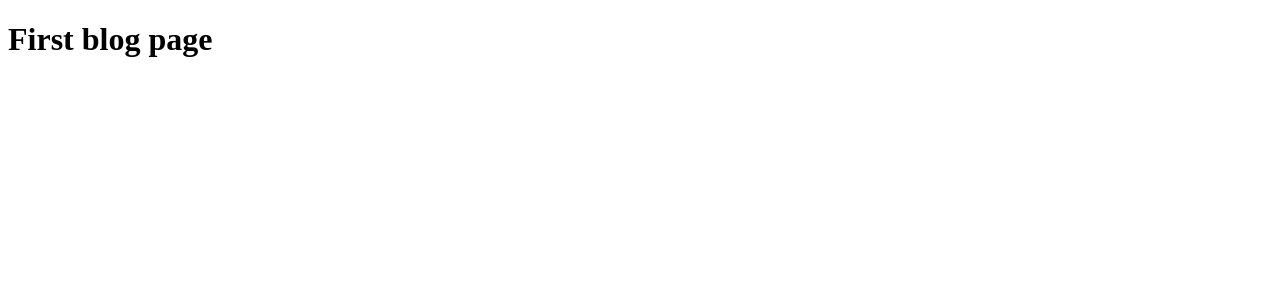
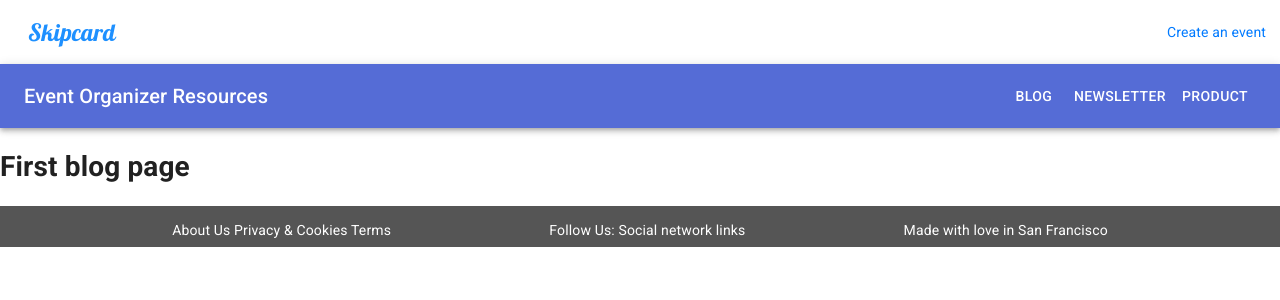
Before and after one commit to kschingiz/sc_test_project, a Next.js app: page /blog in a window 1280 px wide. Shown: the top 300 px of the page. Built offline with nearby package versions, Linux system fonts and the light colour scheme.

Commit message:
material ui setup with nextjs and basic components: header, footer, eventbar

```diff
--- /dev/null
+++ b/components/eventBar.js
@@ -0,0 +1,38 @@
+import React from "react";
+
+import { makeStyles } from "@material-ui/core/styles";
+import AppBar from "@material-ui/core/AppBar";
+import Toolbar from "@material-ui/core/Toolbar";
+import Typography from "@material-ui/core/Typography";
+import Button from "@material-ui/core/Button";
+
+const useStyles = makeStyles(theme => ({
+  root: {
+    flexGrow: 1
+  },
+  menuButton: {
+    marginRight: theme.spacing(2)
+  },
+  title: {
+    flexGrow: 1
+  }
+}));
+
+export default function EventBar({ title }) {
+  const classes = useStyles();
+
+  return (
+    <div className={classes.root}>
+      <AppBar position="static">
+        <Toolbar>
+          <Typography variant="h6" className={classes.title}>
+            {title}
+          </Typography>
+          <Button color="inherit">Blog</Button>
+          <Button color="inherit">Newsletter</Button>
+          <Button color="inherit">Product</Button>
+        </Toolbar>
+      </AppBar>
+    </div>
+  );
+}
--- /dev/null
+++ b/components/footer.js
@@ -0,0 +1,24 @@
+import { makeStyles } from "@material-ui/core/styles";
+
+const useStyles = makeStyles({
+  footer: {
+    display: "flex",
+    justifyContent: "space-evenly",
+    padding: "1em 1em .5em",
+    backgroundColor: "#555",
+    color: "#fff",
+    width: "100%"
+  }
+});
+
+export default function Footer() {
+  const styles = useStyles();
+
+  return (
+    <div className={styles.footer}>
+      <div>About Us Privacy & Cookies Terms</div>
+      <div>Follow Us: Social network links</div>
+      <div>Made with love in San Francisco</div>
+    </div>
+  );
+}
--- /dev/null
+++ b/components/header.js
@@ -0,0 +1,44 @@
+import { makeStyles } from "@material-ui/core/styles";
+
+const useStyles = makeStyles({
+  headerWrapper: {
+    top: 0,
+    left: 0,
+    height: "64px",
+    position: "fixed",
+    width: "100%",
+    display: "flex",
+    justifyContent: "space-between",
+    paddingLeft: "2em",
+    paddingRight: "1em",
+    alignItems: "center"
+  },
+  logoTitle: {
+    fontSize: "1.7em",
+    fontFamily: "Lobster,cursive",
+    color: "#1e90ff"
+  },
+  link: {
+    fontWeight: "400",
+    color: "#007aff",
+    cursor: "pointer"
+  },
+  headerBufferZone: {
+    height: "64px",
+    width: "100%"
+  }
+});
+
+export default function Header() {
+  const styles = useStyles();
+
+  return (
+    <>
+      <div className={styles.headerWrapper}>
+        <div className={styles.logoTitle}>Skipcard</div>
+        <div className={styles.link}>Create an event</div>
+      </div>
+      <div className={styles.headerBufferZone}></div>
+    </>
+  );
+}
--- /dev/null
+++ b/layouts/layout.js
@@ -0,0 +1,16 @@
+import { CssBaseline } from "@material-ui/core";
+import Header from "../components/header";
+import Footer from "../components/footer";
+import EventBar from "../components/eventBar";
+
+export default function withLayout(Page) {
+  return () => (
+    <>
+      <CssBaseline></CssBaseline>
+      <Header></Header>
+      <EventBar title="Event Organizer Resources" />
+      <Page></Page>
+      <Footer />
+    </>
+  );
+}
--- /dev/null
+++ b/next.config.js
@@ -0,0 +1 @@
+module.exports = {};
--- /dev/null
+++ b/pages/_app.js
@@ -0,0 +1,34 @@
+import React from "react";
+import App from "next/app";
+import Head from "next/head";
+import { ThemeProvider } from "@material-ui/core/styles";
+import CssBaseline from "@material-ui/core/CssBaseline";
+import theme from "../src/theme";
+
+export default class MyApp extends App {
+  componentDidMount() {
+    // Remove the server-side injected CSS.
+    const jssStyles = document.querySelector("#jss-server-side");
+    if (jssStyles) {
+      jssStyles.parentElement.removeChild(jssStyles);
+    }
+  }
+
+  render() {
+    const { Component, pageProps } = this.props;
+
+    return (
+      <React.Fragment>
+        <Head>
+          <title>My page</title>
+          <meta name="viewport" content="minimum-scale=1, initial-scale=1, width=device-width, shrink-to-fit=no" />
+        </Head>
+        <ThemeProvider theme={theme}>
+          {/* CssBaseline kickstart an elegant, consistent, and simple baseline to build upon. */}
+          <CssBaseline />
+          <Component {...pageProps} />
+        </ThemeProvider>
+      </React.Fragment>
+    );
+  }
+}
--- /dev/null
+++ b/pages/_document.js
@@ -0,0 +1,64 @@
+import React from "react";
+import Document, { Head, Main, NextScript } from "next/document";
+import { ServerStyleSheets } from "@material-ui/core/styles";
+import theme from "../src/theme";
+
+export default class MyDocument extends Document {
+  render() {
+    return (
+      <html lang="en">
+        <Head>
+          {/* PWA primary color */}
+          <meta name="theme-color" content={theme.palette.primary.main} />
+          <link rel="stylesheet" href="https://fonts.googleapis.com/css?family=Roboto:300,400,500,700&display=swap" />
+          <link href="https://fonts.googleapis.com/css?family=Lobster&display=swap" rel="stylesheet" />
+        </Head>
+        <body>
+          <Main />
+          <NextScript />
+        </body>
+      </html>
+    );
+  }
+}
+
+MyDocument.getInitialProps = async ctx => {
+  // Resolution order
+  //
+  // On the server:
+  // 1. app.getInitialProps
+  // 2. page.getInitialProps
+  // 3. document.getInitialProps
+  // 4. app.render
+  // 5. page.render
+  // 6. document.render
+  //
+  // On the server with error:
+  // 1. document.getInitialProps
+  // 2. app.render
+  // 3. page.render
+  // 4. document.render
+  //
+  // On the client
+  // 1. app.getInitialProps
+  // 2. page.getInitialProps
+  // 3. app.render
+  // 4. page.render
+
+  // Render app and page and get the context of the page with collected side effects.
+  const sheets = new ServerStyleSheets();
+  const originalRenderPage = ctx.renderPage;
+
+  ctx.renderPage = () =>
+    originalRenderPage({
+      enhanceApp: App => props => sheets.collect(<App {...props} />)
+    });
+
+  const initialProps = await Document.getInitialProps(ctx);
+
+  return {
+    ...initialProps,
+    // Styles fragment is rendered after the app and page rendering finish.
+    styles: [...React.Children.toArray(initialProps.styles), sheets.getStyleElement()]
+  };
+};
--- a/pages/blog.js
+++ b/pages/blog.js
@@ -1,5 +1,11 @@
+import withLayout from "../layouts/layout";
+
 const Blog = props => {
-  return <h1>First blog page</h1>;
+  return (
+    <>
+      <h1>First blog page</h1>
+    </>
+  );
 };
 
-export default Blog;
+export default withLayout(Blog);
--- /dev/null
+++ b/src/theme.js
@@ -0,0 +1,22 @@
+import { createMuiTheme } from "@material-ui/core/styles";
+import { red } from "@material-ui/core/colors";
+
+// Create a theme instance.
+const theme = createMuiTheme({
+  palette: {
+    primary: {
+      main: "#556cd6"
+    },
+    secondary: {
+      main: "#19857b"
+    },
+    error: {
+      main: red.A400
+    },
+    background: {
+      default: "#fff"
+    }
+  }
+});
+
+export default theme;
```
Also changed, not shown: .babelrc (added).
